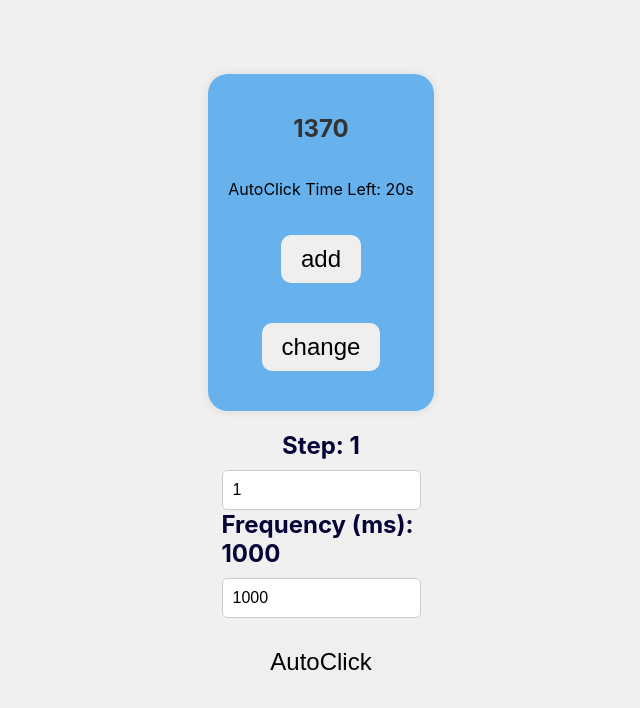
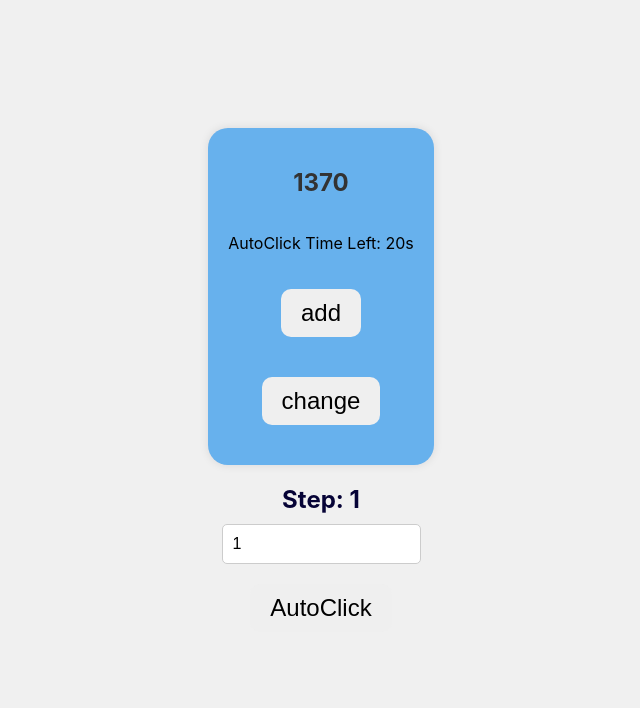
Before and after one commit to MartaPipan/react20062024, a React (Create React App) app: page / in a window 1280 px wide. Shown: the top 708 px of the page, without its empty margins (319-959 px from the left). Built offline with nearby package versions, Linux system fonts and the light colour scheme.

Commit message:
clear frequency in ControlCounter

```diff
--- a/src/components/ControlCounter/index.jsx
+++ b/src/components/ControlCounter/index.jsx
@@ -2,7 +2,7 @@ import React from "react";
 import styles from "./ControlCounter.module.css";
 
 const ControlCounter = (props) => {
-  const { setStep, step, handleAutoClick, setFrequency, frequency } = props;
+  const { setStep, step, handleAutoClick } = props;
   return (
     <div className={styles.controlCounter}>
       <h3>Step: {step}</h3>
@@ -15,17 +15,7 @@ const ControlCounter = (props) => {
         }}
         className={styles.input}
       />
-      <h3>Frequency (ms): {frequency}</h3>
-      <input
-        type="number"
-        name="frequencyInput"
-        value={frequency}
-        onChange={({ target: { value } }) => {
-          setFrequency(Number(value));
-        }}
-        className={styles.input}
-      />
-      <button onClick={handleAutoClick}>AutoClick</button> {/* Botão AutoClick */}
+      <button onClick={handleAutoClick}>AutoClick</button>
     </div>
   );
 };
```
